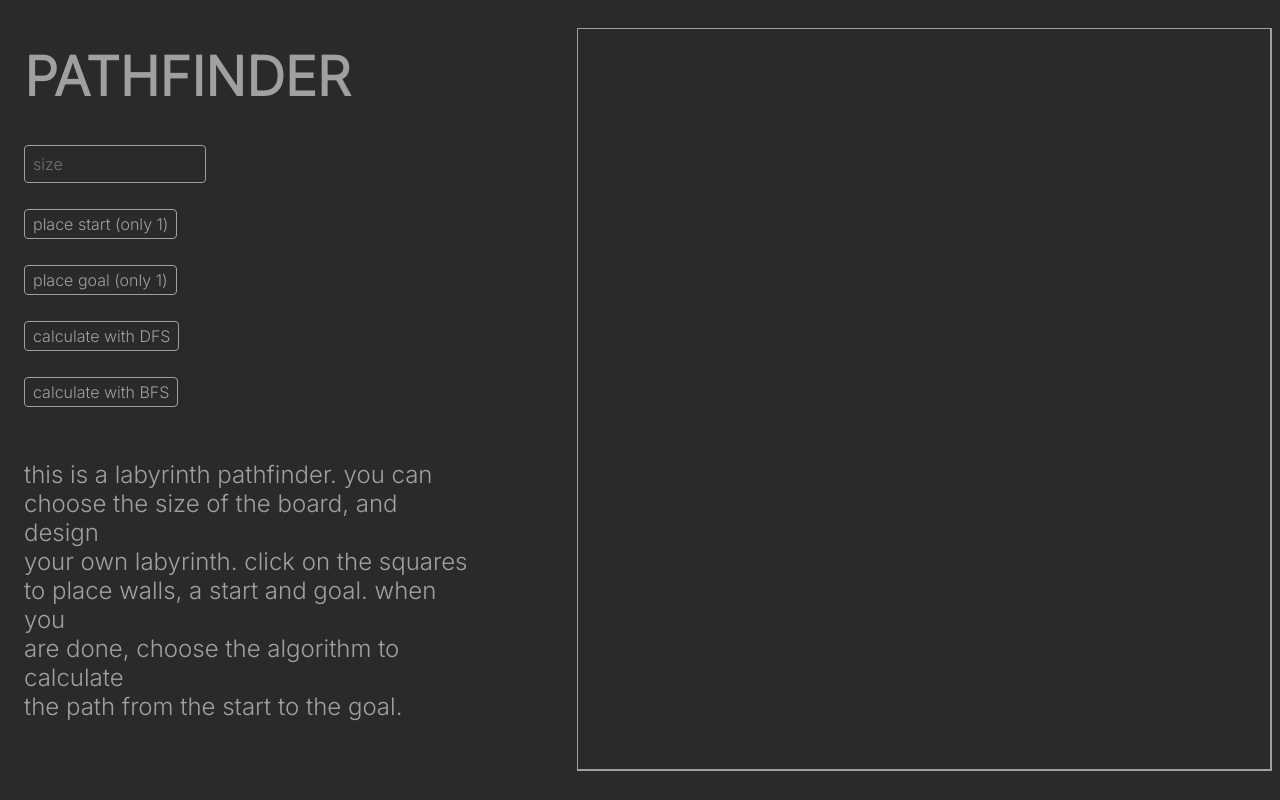
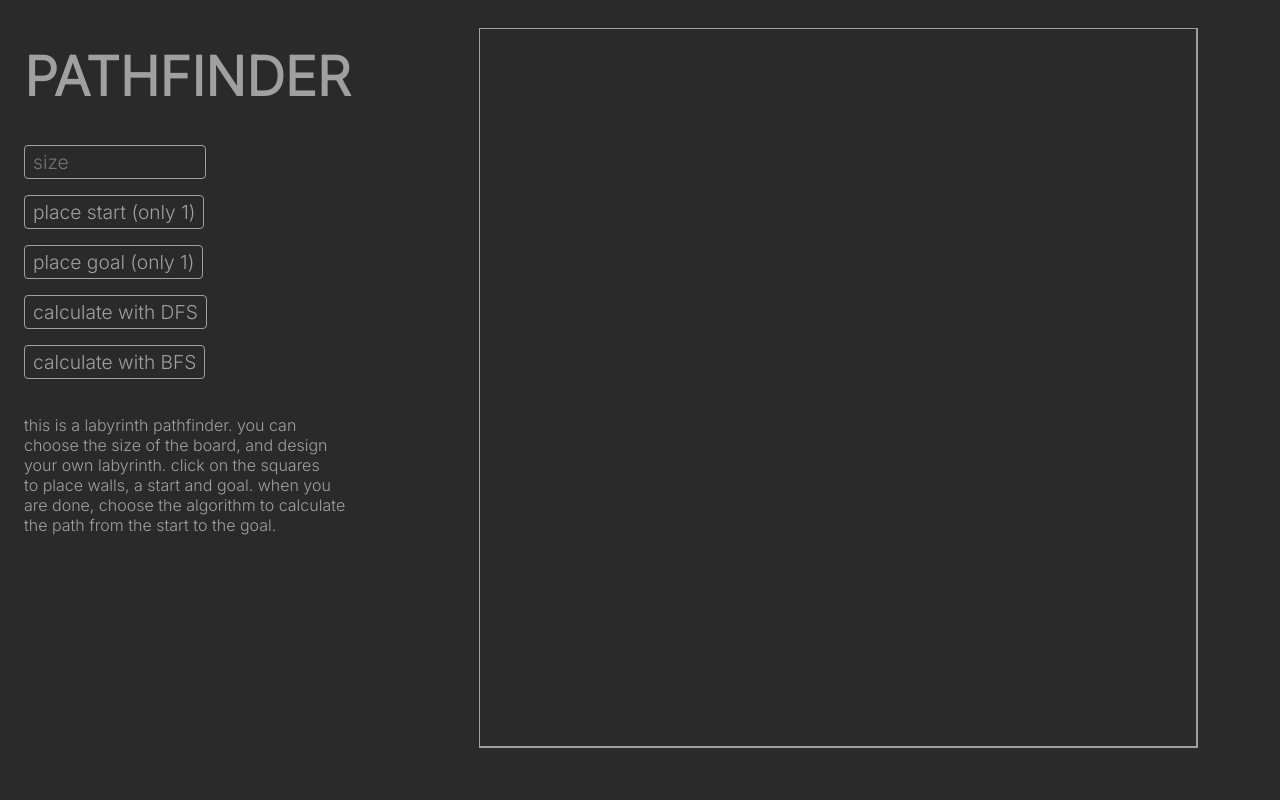
Before and after one commit to Yamato36/pathfinder, a plain HTML site: page index.html in a window 1280 px wide. Drawn offline with Linux system fonts and the light colour scheme.

Commit message:
Update styles.css

```diff
--- a/styles.css
+++ b/styles.css
@@ -1,7 +1,6 @@
 * {
     font-family: 'Inter', sans-serif;
     color: rgb(160, 160, 160);
-    font-size: 3vh;
 }
 
 body {
@@ -12,20 +11,15 @@ body {
 
 #options {
     margin-left: 2vh;
-    margin-right: 6vw;
-}
-
-h1 {
-    font-size: 5vh;
+    margin-right: 8vw;
 }
 
 #canvas {
-    height: 92.5vh;
-    width: 92.5vh;
+    height: 56vw;
+    width: 56vw;
     margin-top: 2.5vh;
     margin-left: 2vw;
     flex-wrap: wrap;
-    position: relative;
     display: flex;
     border: 2px solid rgb(160, 160, 160);
     border-left: 1px solid rgb(160, 160, 160);
@@ -53,27 +47,17 @@ h1 {
     background-color: rgb(160, 160, 160);
 }
 
-.blank {
-    background-color: rgb(42, 42, 42);
-}
-
 .button {
-    border: 1px solid rgb(160, 160, 160);;
+    border: 1px solid rgb(160, 160, 160);
     outline: 0;
     cursor: pointer;
     color: rgb(160, 160, 160);
     background-color: rgb(42, 42, 42);
-    box-shadow: rgb(0 0 0 / 0%) 0px 0px 0px 0px, rgb(0 0 0 / 0%) 0px 0px 0px 0px, rgb(0 0 0 / 12%) 0px 1px 1px 0px, rgb(60 66 87 / 16%) 0px 0px 0px 1px, rgb(0 0 0 / 0%) 0px 0px 0px 0px, rgb(0 0 0 / 0%) 0px 0px 0px 0px, rgb(60 66 87 / 8%) 0px 2px 5px 0px;
     border-radius: 4px;
-    font-size: 2vh;
-    font-weight: 500;
+    font-size: 1.5vw;
     padding: 4px 8px;
-    display: inline-block;
-    min-height: 28px;
-    transition: background-color .24s,box-shadow .24s;
 }
 
 .button:hover {
-    box-shadow: rgb(0 0 0 / 0%) 0px 0px 0px 0px, rgb(0 0 0 / 0%) 0px 0px 0px 0px, rgb(0 0 0 / 12%) 0px 1px 1px 0px, rgb(60 66 87 / 16%) 0px 0px 0px 1px, rgb(0 0 0 / 0%) 0px 0px 0px 0px, rgb(60 66 87 / 8%) 0px 3px 9px 0px, rgb(60 66 87 / 8%) 0px 2px 5px 0px;
     background-color: rgb(69, 69, 69);
 }
```
